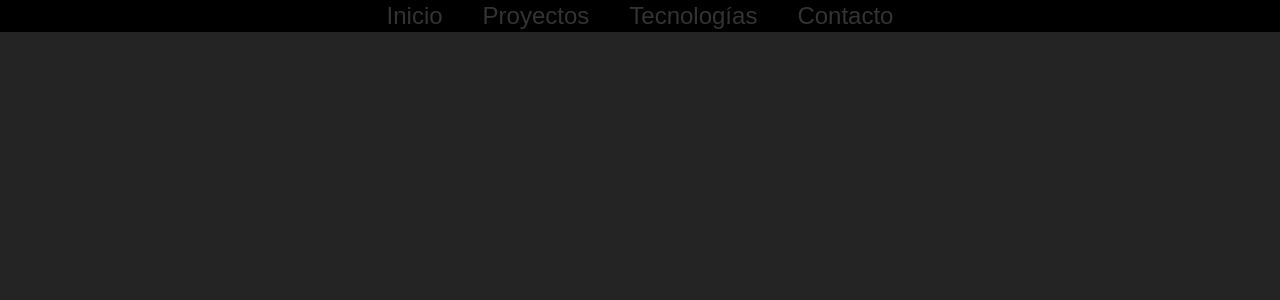
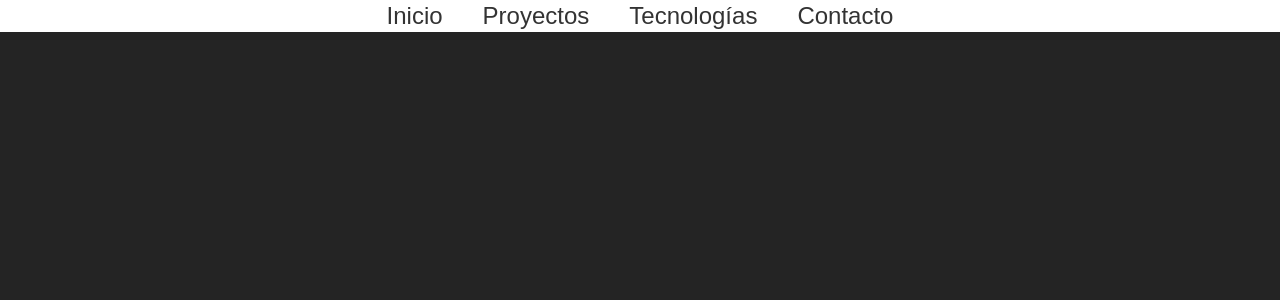
Before and after one commit to annapons10/portfolio, a React (Vite) app: page / in a window 1280 px wide. Shown: the top 300 px of the page. Built offline with nearby package versions, Linux system fonts and the light colour scheme.

Commit message:
NavBar lateral funciona, trabajando con usState y Custom Hooks

```diff
--- a/package.json
+++ b/package.json
@@ -14,6 +14,7 @@
     "react": "^18.3.1",
     "react-dom": "^18.3.1",
     "react-icons": "^5.5.0",
+    "react-router-dom": "^7.3.0",
     "tailwindcss": "^4.0.14"
   },
   "devDependencies": {
--- a/src/App.jsx
+++ b/src/App.jsx
@@ -1,11 +1,15 @@
 import { useState } from 'react'
 import './styles/App.css'
 import { NavBar } from './components/Navbar'  /* ---->Esto va en todas las páginas menos aquí.  */
+import { BrowserRouter, Routes, Route } from "react-router-dom";
 
 function App() {
   return (
     <>
-      <NavBar/>
+      <BrowserRouter>  {/* Aquí envolvemos la aplicación en BrowserRouter */}
+        <NavBar />
+      </BrowserRouter>
+      {/* ¿main aqui o en cada parte de mi página? */}
     </>
   )
 }
--- a/src/components/Navbar.jsx
+++ b/src/components/Navbar.jsx
@@ -1,10 +1,16 @@
 import { useState } from "react";
 import { TfiAlignJustify } from "react-icons/tfi";
 import { TfiClose } from "react-icons/tfi";
+import { useOption } from "../hooks/useOption";
+import { Link } from 'react-router-dom';
+
+/*HACER CUSTOM HOOK Y PROBARLO AQUI PARA NAV GRANDE QUE SE QUEDE MARCADO
+Y HACER COMPONENTE H1 DINÁMICO */
 
 export const NavBar = () => {
     //Estado menú hamburgesa:
     const [isOpen, setIsOpen] = useState(false);
+    const { option, changeOption } = useOption();
 
     const Pages = [
         { path: '../pages/Home', label: 'Inicio'},
@@ -16,40 +22,49 @@ export const NavBar = () => {
 
     return(
         <>
-            <div className="flex justify-end bg-black">
-            <nav className={`transition-transform duration-300 ease-in-out ${isOpen ? 'transform translate-x-0 h-screen w-1/4' : 'transform -translate-x-full'} lg:w-full lg:translate-x-0 lg:block`}>
-                {/* Menú hamburguesa: */}
-                <div className="flex justify-end p-4 transition-all duration-300 ease-in-out">
-                    <button className="lg:hidden w-14 h-14 p-4 relative" onClick={ () => setIsOpen(!isOpen)}>
+            {/* Menú hamburguesa (fuera del nav, para que no se mueva con el menú) */}
+            <div className="absolute z-1 top-4 right-4 lg:hidden">
+                <button className="lg:hidden w-14 h-14 relative p-4" onClick={() => setIsOpen(!isOpen)}>
                 <TfiClose
-                        className={`m-4 transition-opacity duration-500 ease-in-out absolute ${isOpen ? 'opacity-100' : 'opacity-0'}`}
+                    className={`absolute ${isOpen ? 'block' : 'hidden'}`}
                     size={40}
                 />
                 {/* Icono de menú hamburguesa */}
                 <TfiAlignJustify
-                        className={`m-4 transition-opacity duration-500 ease-in-out absolute ${isOpen ? 'opacity-0' : 'opacity-100'}`}
+                    className={`absolute ${isOpen ? 'hidden' : 'block'}`}
                     size={40}
                 />
                 </button>
             </div>
 
+            {/* FONDO TRANSPARENTE SI EL MENÚ ESTA ABIERTO: */}
+            <div className={`${isOpen ? "w-full h-screen bg-transparent" : "hidden"} lg:hidden`}>
+                holi
+            </div>
+
+            {/* NAV */}
+            {/* HACER :HOVER CON COLOR Y CUANDO ESTA EN PANTALLA GRANDE QUE SE QUEDE CLICKEADO. */}
+            <nav className={` bg-white h-screen fixed right-0 top-0 transition-transform duration-600 ease-in-out w-52
+                ${isOpen ? "translate-x-0" : "translate-x-full"} lg:w-full lg:h-8 lg:translate-x-0`}>
+
+
+
                 {/* Menú desplegable de derecha a izquierda: */}
                 <ul className={`
                                 ${isOpen ? "block" : "hidden"}
-                                flex flex-col
-                                lg:flex lg:justify-center lg:gap-x-10 lg:flex-row
+                                flex flex-col items-center  justify-center h-screen justify-evenly
+                                lg:flex lg:justify-center lg:gap-x-10 lg:flex-row lg:h-auto
                                 `}>
                     {Pages.map(({ path, label }) => (
-                        <li className="" key={ path }>
-                            <a href={ path } className="lg:text-2xl">
-                                { label }
-                            </a>
+                        <li key={ path }>
+                            <Link onClick={ () => changeOption(label)} to={ path }  className={`text-xl lg:text-2xl
+                                ${option === label ? "text-yellow-800" : "text-green-600"}`}> { label }
+                            </Link>
                         </li>
                     ))}
                 </ul>
 
             </nav>
-            </div>
         </>
     )
 }
--- /dev/null
+++ b/src/hooks/useOption.js
@@ -0,0 +1,18 @@
+import { useState } from "react";
+import { useEffect } from "react";
+
+export function useOption (valor = 'Inicio'){
+    const storedOption = localStorage.getItem("selectedOption") || valor;
+    const [option, setOption] = useState(storedOption);
+
+    useEffect(() => {
+        localStorage.setItem("selectedOption", option)
+    },[option])
+
+    const changeOption = ((newOption) => {
+        console.log(newOption);
+        setOption(newOption);
+    });
+
+    return {option, changeOption}
+}
--- a/src/styles/index.css
+++ b/src/styles/index.css
@@ -25,7 +25,7 @@
 /* Estilos globales */
 body {
   font-family: 'Arial', sans-serif;
-  background-color: #f5f5f5;
+  background-color: #000000;
   color: #333;
 }
 
```
Also changed, not shown: 1 other file (tests, documents, lock files or other folders). Lines whose indentation alone changed are shown as unchanged.
